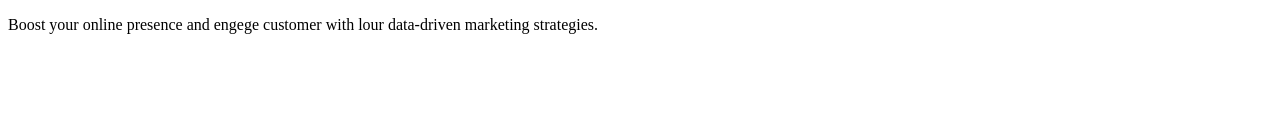
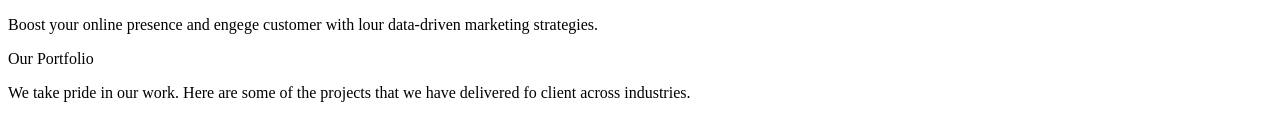
Before and after one commit to LOKESHBAGADE07/Prodigy_Internship_WD_Tasks, a plain HTML site: page Prodigy_WD_Task1/index.html in a window 1280 px wide. Shown: the part 592-732 px from the top of the page. Drawn offline with Linux system fonts and the light colour scheme.

Commit message:
Portfolio Section
Added Portfolio Section

```diff
--- a/Prodigy_WD_Task1/index.html
+++ b/Prodigy_WD_Task1/index.html
@@ -62,7 +62,13 @@
     </div>
     </div>
 </section>
-
+ <!--Portfolio Section With Background Image-->
+ <section id="portfolio" class="portfolio">
+<div class="container"
+<h2>Our Portfolio</h2>
+<p>We take pride in our work. Here are some of the projects that we have delivered fo client across industries.</p>
+ </div>
+ </section>
 
 
 
```
